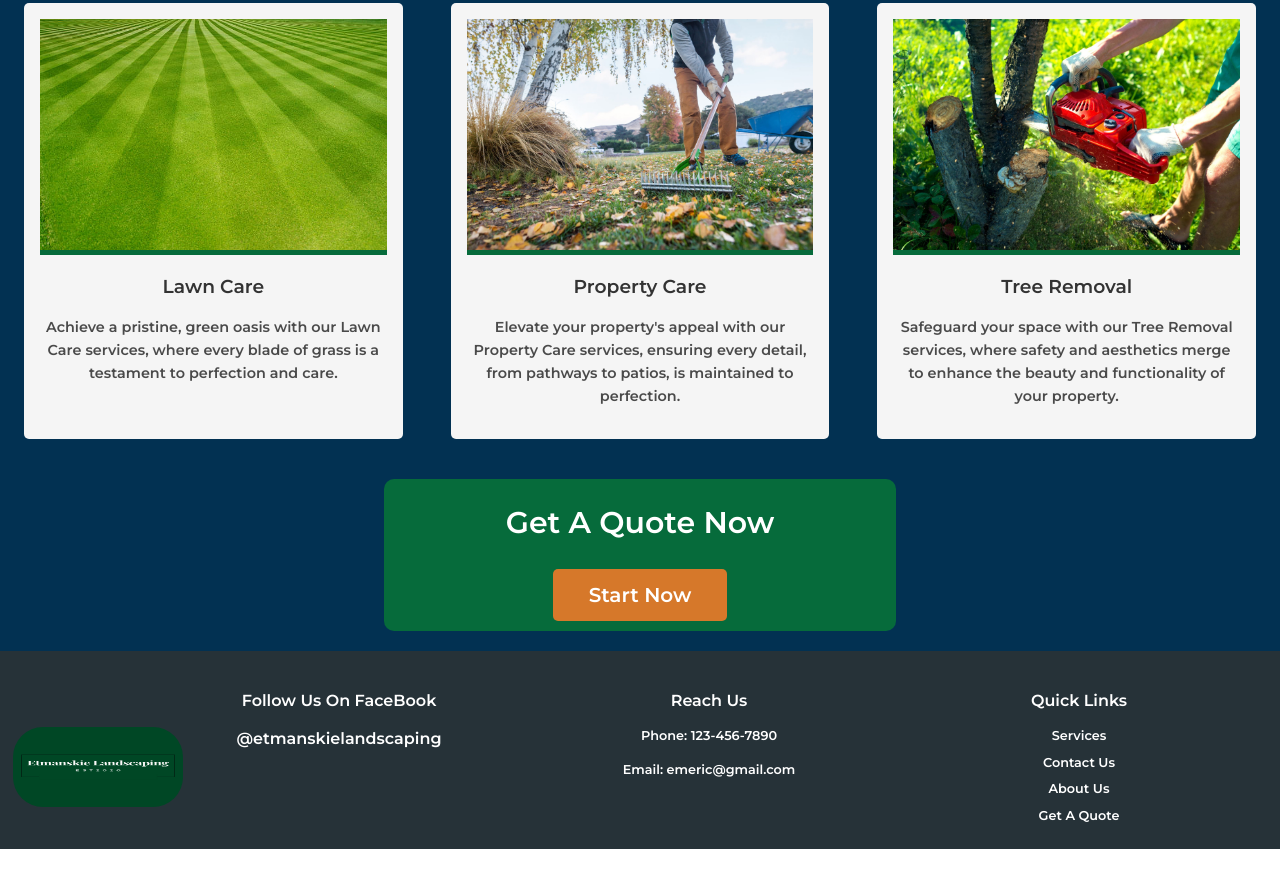
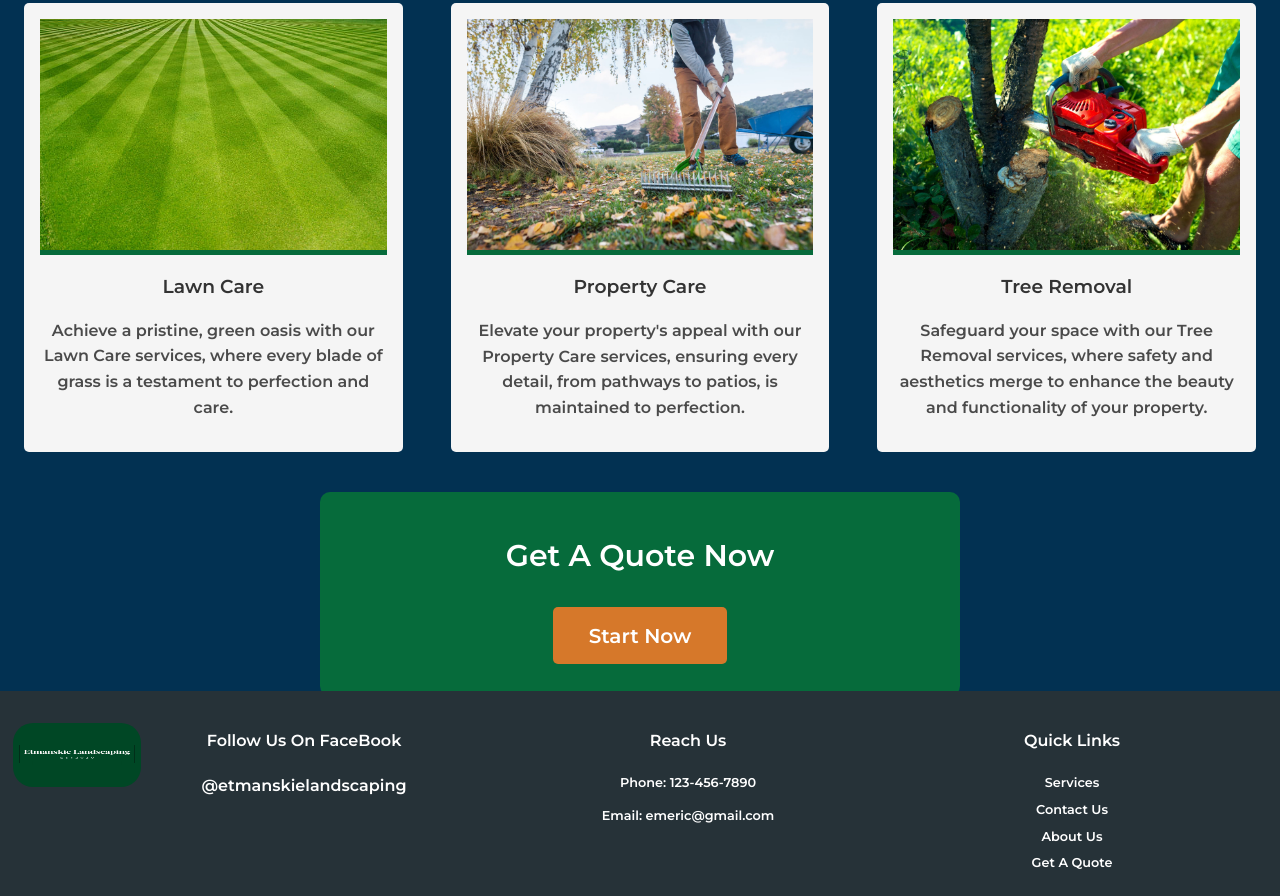
Before and after one commit to Connerr14/etmanskie-landscaping-web, a plain HTML site: page structure/index.html in a window 1280 px wide. Shown: the part 1000-1896 px from the top of the page. Before the commit the page ends 1849 px from the top, so only its background shows below. Drawn offline with Linux system fonts and the light colour scheme; a web font is replaced by a local one.

Commit message:
finished responsive design for mobile

```diff
--- a/styles/style.css
+++ b/styles/style.css
@@ -1,5 +1,3 @@
-
-
 body {
   font-family: 'Montserrat', sans-serif;
   color: #4A4A4A;
@@ -25,19 +23,20 @@ nav ul li {
   list-style: none;
 }
 
-
 nav img {
-  width: 170px;
-  height: 80px;
-  border-radius: 30px;
-
+  width: 10vw;
+  height: 5vw;
+  border-radius: 20px;
+  margin-top: 1em;
+  min-width: 80px;
+  min-height: 60px;
 }
 
 nav a {
   text-decoration: none;
   color: #fff;
   font-weight: 600;
-  font-size: 20px;
+  font-size: 1.25rem;
 }
 
 /* Masthead */
@@ -52,18 +51,16 @@ nav a {
 }
 
 #wrapper {
-  width: 54%;
+  width: 50%;
   height: 32vh;
-  margin: 125px auto;
-  /* Transparant black background */
+  margin: 8rem auto;
   background: rgba(4, 4, 4, 0.9);
   border-radius: 40px;
 }
 
 .masthead h1 {
-  font-size: 2.7em;
+  font-size: 3.125rem;
   margin-bottom: 0.5em;
-  font-size: 50px;
   position: relative;
   top: 15%;
   color: white;
@@ -74,7 +71,7 @@ nav a {
   padding: 0.7em 1.5em;
   background: rgb(214,120,42);
   color: rgb(0, 0, 0);
-  font-size: 20px;
+  font-size: 1.25rem;
   text-decoration: none;
   font-weight: 600;
   border-radius: 5px;
@@ -87,9 +84,9 @@ nav a {
   background-color: rgb(2, 49, 82);
   text-align: center;
   padding: 2em 0;
-  margin-top: 0%;
+  margin-top: 0;
   width: 100%;
-  height: 95vh;
+  height: 100vh;
 }
 
 .services ul {
@@ -99,7 +96,7 @@ nav a {
 
 .services h2 {
   color: #ffffff;
-  font-size: 35px;
+  font-size: 2.1875rem;
   margin-bottom: 1em;
 }
 
@@ -112,17 +109,16 @@ nav a {
   align-items: center;
   width: 33.33%;
   margin: 1.5em;
-  background: #f5f5f5; /* Light grey */
+  background: #f5f5f5;
+
   padding: 1em;
   border-radius: 5px;
-
 }
 
 .services li img {
   width: 100%;
   height: auto;
-
-  border-bottom: 5px solid #066B3B; /* Green */
+  border-bottom: 5px solid #066B3B;
 }
 
 .services h3 {
@@ -131,35 +127,32 @@ nav a {
 }
 
 .services p {
-  font-size: 0.9em;
+  font-size: 1rem;
 }
-
 
 /* Quote Section */
 .getAQuote {
   background: #066B3B;
-  width: 40%;
-  margin: 0 auto;
+  width: 50%;
+  margin: 0 auto; /* Center align */
   border-radius: 10px;
   color: #fff;
   text-align: center;
-  padding: 1em 0;
-  height: 15vh;
+  padding: 2em 0; /* Increased padding for better spacing */
+  height: auto; /* Auto height for flexible content */
 }
 
 .getAQuote h2 {
-  margin: 4px auto 6px;
-
-  font-size: 30px;
-  /* margin-bottom: 1em; */
+  margin: 0.25em auto;
+  font-size: 1.875rem;
 }
 
 .getAQuote a {
   display: inline-block;
-  margin-top: 16px;
-  font-size: 20px;
-  padding: 0.5em 1.8em;
-  background: rgb(214,120,42); /* Green */
+  margin-top: 1em;
+  font-size: 1.25rem;
+  padding: 0.625em 1.8em;
+  background: rgb(214,120,42);
   color: white;
   text-decoration: none;
   font-weight: 600;
@@ -170,20 +163,19 @@ nav a {
 footer {
   background: #263238; /* Dark grey-blue */
   color: white;
-  padding: 1em 0;
+  padding: 1em 0; /* Consistent padding */
   text-align: center;
-  margin: auto;
-  width: 100%;
-  height: auto;
 }
 
 footer img {
   position: relative;
   left: 1%;
-  width: 170px;
-  height: 80px;
-  border-radius: 30px;
-  margin-top: 60px;
+  width: 10vw;
+  height: 5vw;
+  border-radius: 20px;
+  margin-top: 1em;
+  min-width: 80px;
+  min-height: 60px;
 }
 
 footer a {
@@ -194,17 +186,16 @@ footer a {
 }
 
 footer h4 {
-  margin-bottom: 12px;
+  margin-bottom: 1.2rem;
 }
 
-
 footer li {
-  font-size: 0.8em;
+  font-size: 0.8rem;
   list-style: none;
 }
 
 footer p {
-  font-size: 0.8em;
+  font-size: 0.8rem;
 }
 
 #bottomWrapper {
@@ -220,19 +211,13 @@ footer p {
   text-align: center;
 }
 
-
-
 #socialMedia,
 #reachUs,
 #easyAccessLinks {
   display: inline-block;
   margin-right: 2em;
   flex: 1;
-
 }
-
-
-
 /* Tablets to Small Desktops (≤992px) */
 @media (max-width: 992px) {
 
@@ -252,16 +237,12 @@ footer p {
 
   #wrapper {
     width: 80%;
-    height: 50vh;
+    height: 35vh;
     margin: 0 auto;
     margin-top: 40px;
 
   }
 
-  #wrapper a {
-    padding: 12px;
-    text-align: center;
-  }
 
   .masthead h1 {
     font-size: 2.5em;
@@ -270,6 +251,11 @@ footer p {
     text-align: center;
   }
 
+  .masthead a {
+    /* Less padding */
+    padding: 6px;
+    font-size: 1em;
+  }
 
   .services ul {
     flex-direction: column;
@@ -287,16 +273,15 @@ footer p {
 
   }
 
-  footer  {
-
-  }
-
   .services {
     height: auto;
   }
+  .services li {
+    padding: 0.7em;
+  }
 
   .getAQuote {
-    margin-top: 30px ;
+    margin-top: 30px;
   }
 
   /* Adjust the footer */
```
